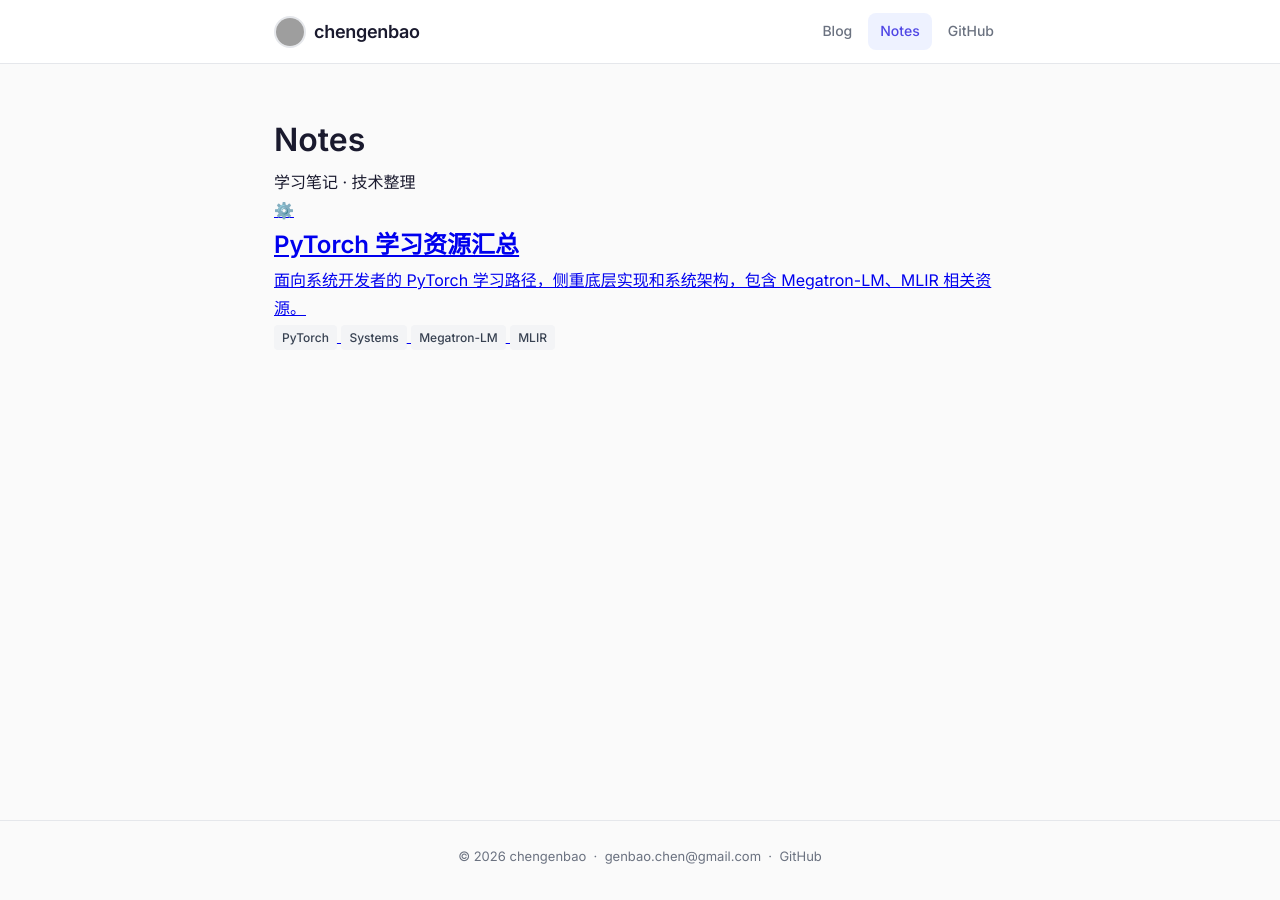
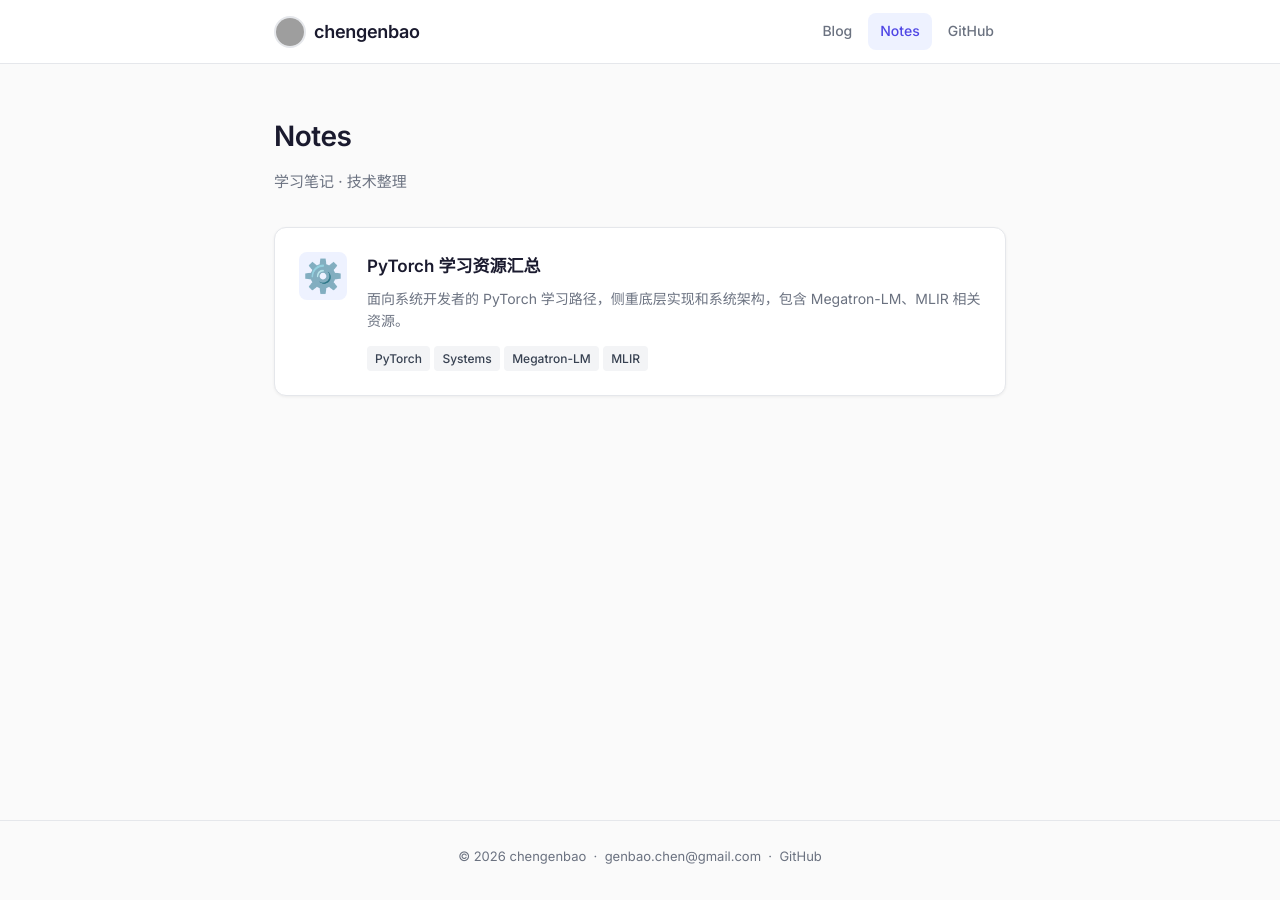
Before and after one commit to chengenbao/chengenbao.github.io, a Jekyll site: the page built from notes/index.md, in a window 1280 px wide. Built offline with Jekyll 4.4.1, drawn with Linux system fonts in a browser that asks for light colours; grey boxes are pictures that could not be loaded.

Commit message:
Add notes page styles

```diff
--- a/_includes/head.html
+++ b/_includes/head.html
@@ -67,5 +67,15 @@ body{font-family:var(--sans);font-size:16px;line-height:1.75;color:var(--text);b
 @media(max-width:640px){.hero h1{font-size:28px}.post-title{font-size:24px}.site-nav a{padding:6px 8px;font-size:13px}.post-content pre{padding:16px;border-radius:var(--r)}}
   .avatar{width:32px;height:32px;border-radius:50%;object-fit:cover;border:2px solid var(--border);transition:border-color .15s}
 .site-title:hover .avatar{border-color:var(--accent)}
+.page-title{font-size:28px;font-weight:700;letter-spacing:-.5px;margin-bottom:8px}
+.page-desc{color:var(--muted);font-size:15px;margin-bottom:32px}
+.notes-list{display:flex;flex-direction:column;gap:16px}
+.note-card{display:flex;gap:20px;padding:24px;background:var(--surface);border:1px solid var(--border);border-radius:var(--rl);text-decoration:none;color:var(--text);transition:all .2s;box-shadow:0 1px 3px rgba(0,0,0,.06)}
+.note-card:hover{border-color:var(--accent);box-shadow:0 4px 16px rgba(79,70,229,.12);transform:translateY(-1px)}
+.note-icon{font-size:32px;flex-shrink:0;width:48px;height:48px;display:flex;align-items:center;justify-content:center;background:var(--accent-bg);border-radius:var(--r)}
+.note-body h2{font-size:17px;font-weight:600;margin-bottom:6px;color:var(--text)}
+.note-card:hover .note-body h2{color:var(--accent)}
+.note-body p{font-size:14px;color:var(--muted);line-height:1.6;margin-bottom:10px}
+.notes-content{margin-top:0}
   </style>
 </head>
```
